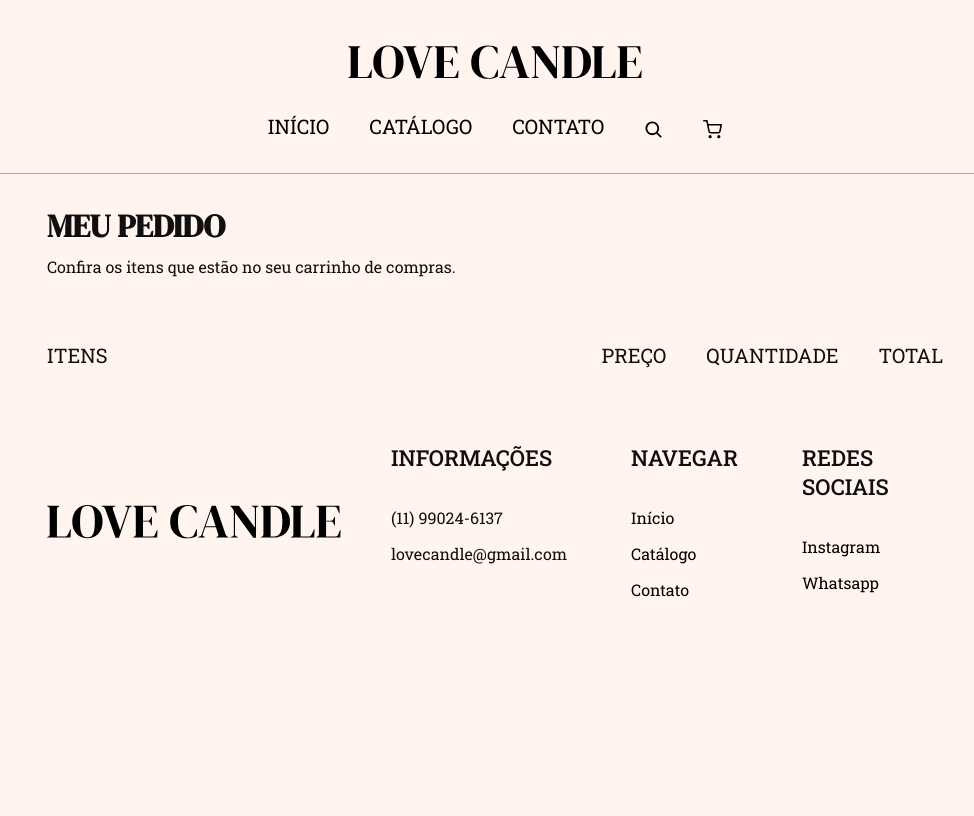
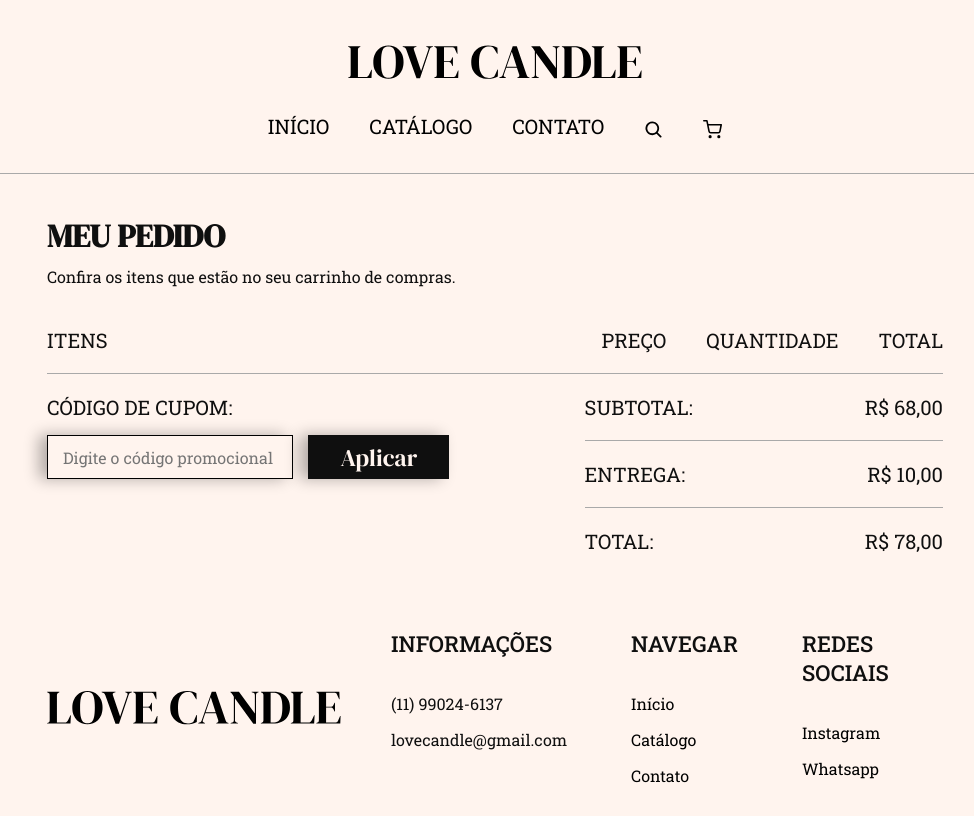
Before and after one commit to brbertholini/love-candle-frontend, a React (Vite) app: page /Cart in a window 1280 px wide. Shown: the whole page, without its empty margins (145-1119 px from the left). Built offline with nearby package versions, Linux system fonts and the light colour scheme.

Commit message:
FEAT: Cart lower section

```diff
--- a/src/components/DivisorLine/styles.js
+++ b/src/components/DivisorLine/styles.js
@@ -5,7 +5,6 @@ export const Container = styled.div`
     height: 1px;
     text-align: center;
     background-color: #A9A9A9;
-    margin-top: 0px;
-    margin-bottom: 0px;
-    margin-bottom: 30px;
+    margin-top: 20px;
+    margin-bottom: 20px;
 `
--- a/src/components/Newsletter/styles.js
+++ b/src/components/Newsletter/styles.js
@@ -28,7 +28,6 @@ export const Title = styled.h1`
 
 export const FormNewsletter = styled.form`
     display: flex;
-    justify-content: row;
     margin-top: 8px;
 `
 
--- a/src/pages/Cart/index.jsx
+++ b/src/pages/Cart/index.jsx
@@ -1,4 +1,4 @@
-import { Container, Content, CartHeader, CartInfo } from "./styles"
+import { Container, Content, CartHeader, CartInfo, CartItems, Cupom, Input, LowerSection, Prices } from "./styles"
 import { Header } from "../../components/Header"
 import { Footer } from "../../components/Footer"
 import { Text } from "../Contact/styles"
@@ -24,6 +24,26 @@ export function Cart() {
                     <p>TOTAL</p>
                     </div>
                 </CartInfo>
+                <DivisorLine />
+                <CartItems>
+
+                </CartItems>
+                <LowerSection>
+                <Cupom>
+                    <p>CÓDIGO DE CUPOM:</p>
+                    <div>
+                    <Input placeholder="Digite o código promocional" />
+                    <button type="submit">Aplicar</button>
+                    </div>
+                </Cupom>
+                <Prices>
+                    <div><p>SUBTOTAL:</p><p>R$ 68,00</p></div>
+                    <DivisorLine />
+                    <div><p>ENTREGA:</p>R$ 10,00</div>
+                    <DivisorLine />
+                    <div><p>TOTAL:</p>R$ 78,00</div>
+                </Prices>
+                </LowerSection>
             </Content>
             <Footer />
         </Container>
--- a/src/pages/Cart/styles.js
+++ b/src/pages/Cart/styles.js
@@ -9,11 +9,10 @@ export const Content = styled.div`
     padding: 0 15vw;
     display: flex;
     flex-direction: column;
-    gap: 25px;
 `
 
 export const CartHeader = styled.div`
-
+    margin-top: 20px;
 `
 
 export const CartInfo = styled.div`
@@ -31,3 +30,64 @@ export const CartInfo = styled.div`
         gap: 40px;
     }
 `
+
+export const CartItems = styled.div`
+`
+
+export const LowerSection = styled.div`
+    display: flex;
+    flex-direction: row;
+    justify-content: space-between;
+`
+
+export const Cupom = styled.div`
+    display: flex;
+    flex-direction: column;
+    width: 50%;
+> p {
+    font-size: 20px;
+}
+
+> div {
+    display: flex;
+    flex-direction: row;
+    gap: 15px;
+    margin-top: 15px;
+
+    > button {
+    font-family: 'DM Serif Display', serif;
+    font-size: 24px;
+    height: 44px;
+    padding: 4px 32px;
+    background-color: #0F0F0F;
+    color: #FFF4EE;
+    border: none;
+    -webkit-box-shadow: -8px 0px 15px 0px rgba(0,0,0,0.30);
+    -moz-box-shadow: -8px 0px 15px 0px rgba(0,0,0,0.30);
+    box-shadow: -8px 0px 15px 0px rgba(0,0,0,0.30);
+}
+}
+`
+
+export const Input = styled.input`
+    padding: 5px;
+    font-size: 16px;
+    height: 44px;
+    width: 55%;
+    padding: 15px;
+    border: 1px solid black;
+    background-color: #FFF4EE;
+    -webkit-box-shadow: -8px 0px 15px 0px rgba(0,0,0,0.30);
+    -moz-box-shadow: -8px 0px 15px 0px rgba(0,0,0,0.30);
+    box-shadow: -8px 0px 15px 0px rgba(0,0,0,0.30);
+`
+
+export const Prices = styled.div`
+    width: 40%;
+    font-size: 20px;
+    > div {
+        display: flex;
+        flex-direction: row;
+        justify-content: space-between;
+    }
+`
--- a/src/pages/Contact/styles.js
+++ b/src/pages/Contact/styles.js
@@ -47,7 +47,7 @@ export const SectionInstagram = styled.div`
     flex-direction: column;
     align-items: center;
     > p {
-        width: 60%;
+        width: 100%;
     }
 `
 
```
